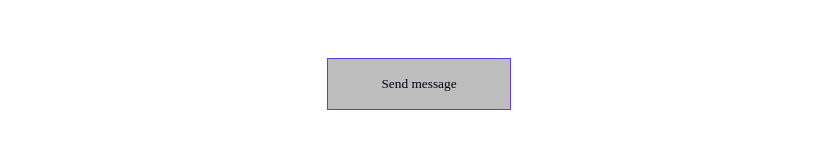
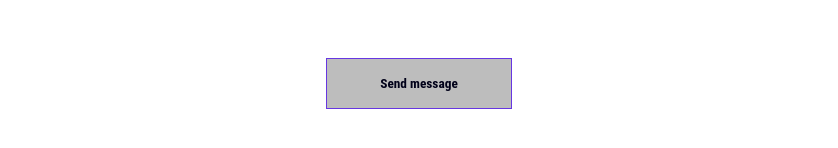
Before and after one commit to mej504/new-portfolio, a Next.js app: page / in a window 1280 px wide. Shown: the part 7608-7756 px from the top of the page, without its empty margins (221-1059 px from the left). Built offline with nearby package versions, Linux system fonts and the light colour scheme.

Commit message:
Changes font to Roboto

```diff
--- a/src/components/buttons/styles/standard-btn.module.scss
+++ b/src/components/buttons/styles/standard-btn.module.scss
@@ -4,8 +4,8 @@
 	border:1px solid var(--purple);
 	outline:none;
 	color:var(--richBlack);
-	font-family:var(--lightFont);
-	font-weight:var(--light500);
+	font-family:var(--roboto);
+	font-weight:var(--roboto700);
 	text-decoration:none;
 	transition:all 150ms ease;
 	background:white;
```
